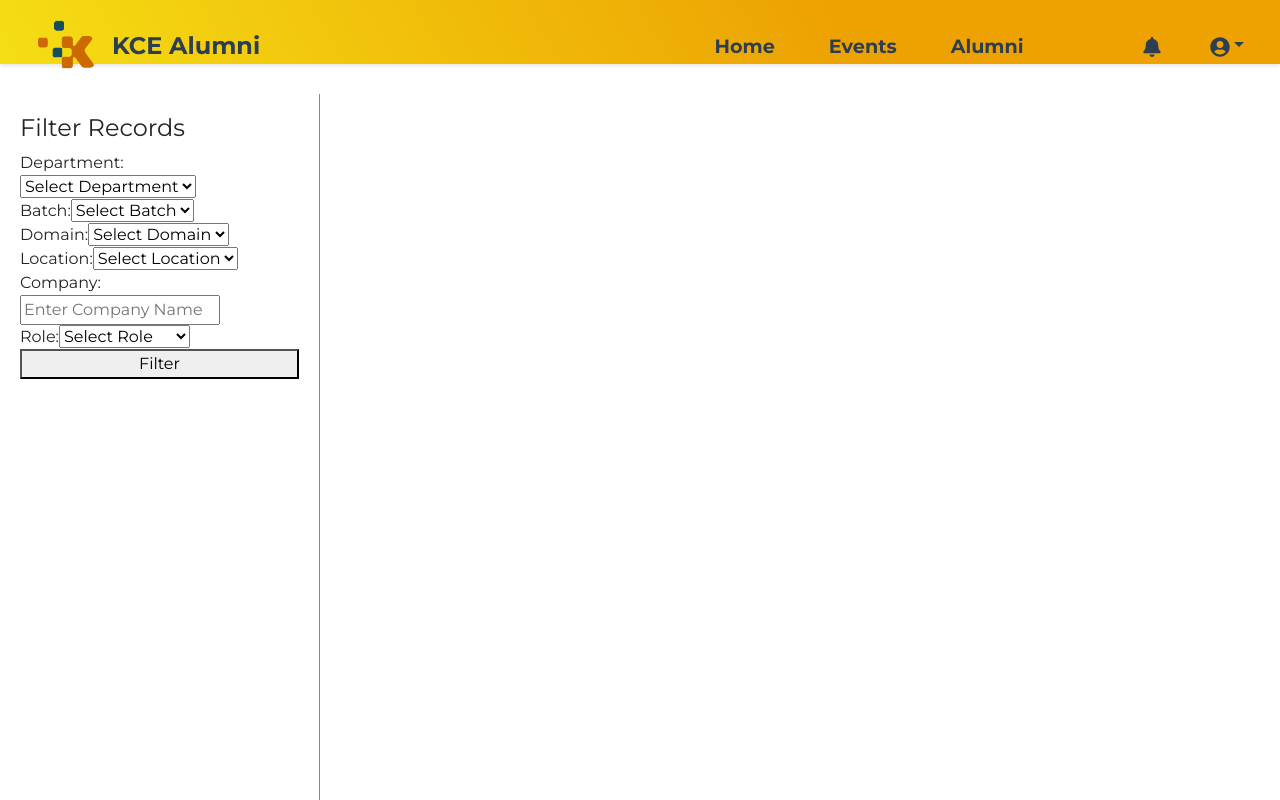
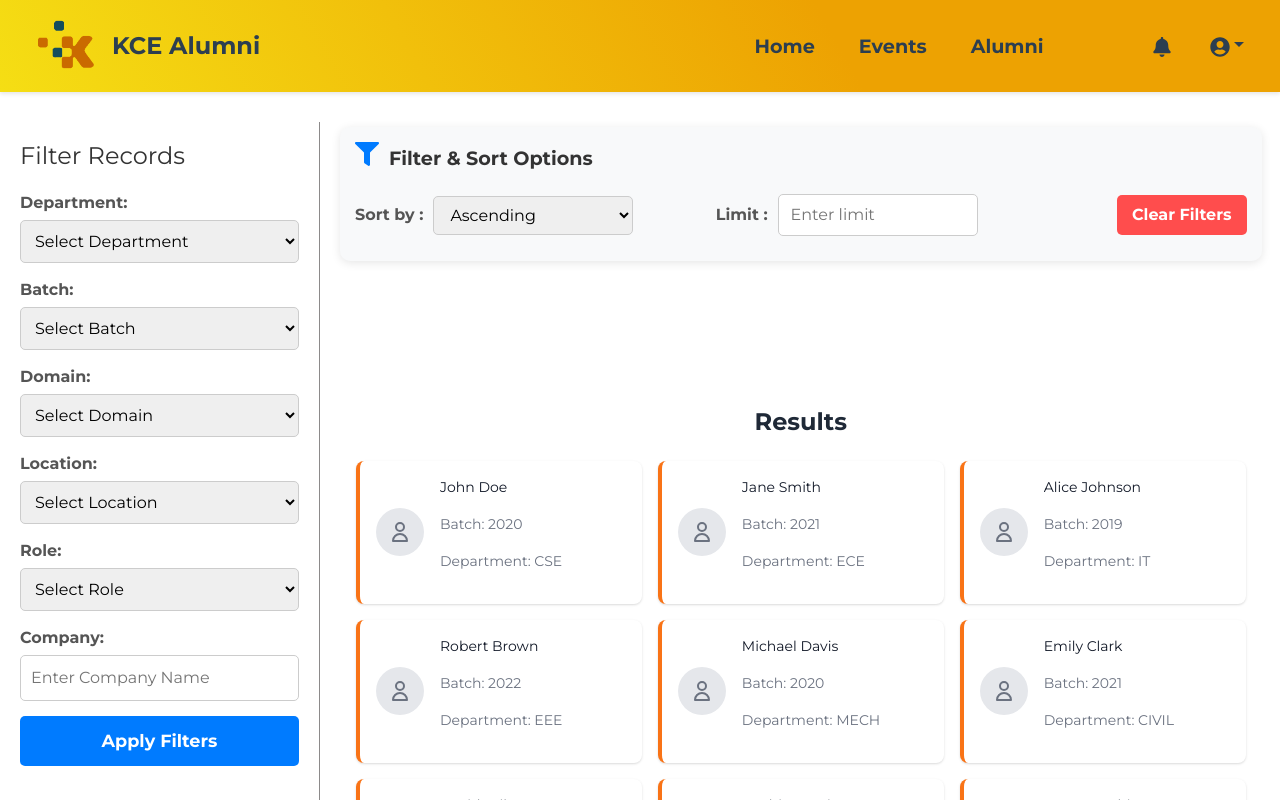
Before and after one commit to deepakkumar11022005/KCE-Alumni-Portal, a React (Vite) app in the folder client/: page / in a window 1280 px wide. Shown: the top 800 px of the page. Built offline with nearby package versions, Linux system fonts and the light colour scheme.

Commit message:
filter design

```diff
--- a/client/src/components/Common/NavBar.css
+++ b/client/src/components/Common/NavBar.css
@@ -8,7 +8,7 @@
   position: relative;
   z-index: 999;
   width: 100%;
-  height: 8vh;
+  /* height: 8vh; */
 }
 
 /* Navbar inner container */
@@ -56,7 +56,7 @@
   padding-left: 0;
   margin-left: auto;
   margin-top: 1rem;
-  gap: 30px;
+  gap: 20px;
   /* font-size: 1.9rem; */
 }
 
--- a/client/src/components/Filter/FilterAndSort.css
+++ b/client/src/components/Filter/FilterAndSort.css
@@ -1,23 +1,25 @@
 /* FilterAndSort.css */
 
 .filter-and-sort {
-    width: 100%;
-    padding: 10px 20px;
-    /* background-color: #ffffff; */
-    /* box-shadow: 0 2px 10px rgba(0, 0, 0, 0.1); */
-    box-sizing: border-box;
+    width: 72vw;
+    max-width: 1200px;
+    margin: 0 auto 20px;
+    padding: 15px;
+    background-color: #f8f9fa;
     border-radius: 10px;
+    box-shadow: 0 2px 10px rgba(0, 0, 0, 0.1);
     display: flex;
+    flex-wrap: wrap;
     align-items: center;
     justify-content: space-between;
-    flex-wrap: wrap;
-    margin-bottom: 20px;
+    box-sizing: border-box;
 }
 
 .top-bar {
     display: flex;
     align-items: center;
-    margin-right: auto;
+    margin-bottom: 10px;
+    width: 100%;
 }
 
 .filter-icon {
@@ -35,27 +37,28 @@
 .sort-group, .limit-group {
     display: flex;
     align-items: center;
-    margin-right: 15px;
+    margin: 10px 15px 10px 0;
+    flex-grow: 1;
 }
 
-.sort-group label,
-.limit-group label {
+.sort-group label, .limit-group label {
     margin-right: 10px;
     font-weight: bold;
     color: #555;
+    white-space: nowrap;
 }
 
-.sort-group select,
-.limit-group input {
-    padding: 5px 10px;
+.sort-group select, .limit-group input {
+    padding: 8px 12px;
     border-radius: 5px;
     border: 1px solid #ccc;
     font-size: 1em;
     transition: border 0.3s ease;
+    flex-grow: 1;
+    max-width: 200px;
 }
 
-.sort-group select:focus,
-.limit-group input:focus {
+.sort-group select:focus, .limit-group input:focus {
     border-color: #007bff;
     outline: none;
 }
@@ -69,8 +72,52 @@
     cursor: pointer;
     font-weight: bold;
     transition: background-color 0.3s ease;
+    margin-left: auto;
 }
 
 .clear-btn:hover {
     background-color: #cc0000;
 }
+
+@media (max-width: 1200px){
+
+}
+@media (max-width: 768px) {
+    .filter-and-sort {
+        flex-direction: column;
+        align-items: stretch;
+    }
+
+    .sort-group, .limit-group {
+        width: 100%;
+        margin-right: 0;
+    }
+
+    .sort-group select, .limit-group input {
+        max-width: none;
+    }
+
+    .clear-btn {
+        margin-top: 15px;
+        align-self: flex-end;
+    }
+}
+
+@media (max-width: 480px) {
+    .top-bar {
+        justify-content: center;
+    }
+
+    .sort-group, .limit-group {
+        flex-direction: column;
+        align-items: flex-start;
+    }
+
+    .sort-group label, .limit-group label {
+        margin-bottom: 5px;
+    }
+
+    .clear-btn {
+        width: 100%;
+    }
+}
--- a/client/src/components/Filter/FilterAndSort.jsx
+++ b/client/src/components/Filter/FilterAndSort.jsx
@@ -31,14 +31,14 @@ const FilterAndSort = ({ onSort, onLimitChange, onClear }) => {
                 <span className="top-bar-title">Filter & Sort Options</span>
             </div>
             <div className="sort-group">
-                <label>Sort by:</label>
+                <label>Sort by :</label>
                 <select value={sortOrder} onChange={handleSortChange}>
                     <option value="ascending">Ascending</option>
                     <option value="descending">Descending</option>
                 </select>
             </div>
             <div className="limit-group">
-                <label>Limit:</label>
+                <label>Limit :</label>
                 <input
                     type="number"
                     value={limit}
--- a/client/src/components/Filter/FilterBar.css
+++ b/client/src/components/Filter/FilterBar.css
@@ -1,51 +1,80 @@
-/* Default FilterComponent Styles */
 .filter-component {
     width: 25vw;
     padding: 20px;
     height: 100vh;
-    margin: 0;
     box-sizing: border-box;
     display: flex;
     flex-direction: column;
     border-right: 1px solid rgb(140, 138, 138);
-    animation: fadeIn 0.5s ease-in-out;
-    background-color: #ffffff; /* Ensure background is visible */
-    z-index: 999; /* Ensure it stays on top */
+    background-color: #ffffff;
+    z-index: 999;
+    transition: transform 0.3s ease-in-out;
 }
 
-/* Icon Bar Styles */
+.filter-component h4 {
+    margin-bottom: 20px;
+    font-size: 1.5em;
+    color: #333;
+}
+
+.filter-group {
+    margin-bottom: 15px;
+    width: 100%;
+}
+
+.filter-group label {
+    display: block;
+    margin-bottom: 5px;
+    font-weight: bold;
+    color: #555;
+}
+
+.filter-group select,
+.filter-group input {
+    width: 100%;
+    padding: 10px;
+    box-sizing: border-box;
+    border-radius: 5px;
+    border: 1px solid #ccc;
+    font-size: 1em;
+}
+
+.filter-btn {
+    width: 100%;
+    padding: 12px;
+    background-color: #007bff;
+    color: white;
+    border: none;
+    border-radius: 5px;
+    cursor: pointer;
+    font-size: 1.1em;
+    font-weight: bold;
+}
+
 .filter-toggle {
     display: none;
     position: fixed;
-    left: 10px;
-    top: 9vh;
-    z-index: 1000;
-    background-color: #007bff;
+    top: 100px;
+    left: 20px;
+    background-color: #0056b3;
     border-radius: 50%;
     width: 50px;
     height: 50px;
-    display: flex;
     justify-content: center;
     align-items: center;
     color: white;
-    font-size: 1.5em;
+    font-size: 1.2em;
+    border: none;
     cursor: pointer;
-    transition: background-color 0.3s ease;
+    z-index: 1000;
 }
 
-.filter-toggle:hover {
-    background-color: #0056b3;
-}
-
-/* Media Query for Responsive Design */
-@media (max-width: 820px) {
+@media (max-width: 1200px) {
     .filter-component {
         position: fixed;
         left: 0;
         top: 0;
         transform: translateX(-100%);
-        transition: transform 0.3s ease-in-out;
-        width: 75vw; /* Adjust the width when visible on smaller screens */
     }
 
     .filter-component.show {
@@ -56,3 +85,9 @@
         display: flex;
     }
 }
+
+@media (max-width: 768px) {
+    .filter-component {
+        width: 100%;
+    }
+}
--- a/client/src/components/Filter/FilterBar.jsx
+++ b/client/src/components/Filter/FilterBar.jsx
@@ -1,4 +1,5 @@
 import React, { useState, useEffect } from 'react';
+import { FaTimes, FaFilter } from 'react-icons/fa';
 import './FilterBar.css';
 
 const FilterBar = ({ onFilter }) => {
@@ -8,11 +9,11 @@ const FilterBar = ({ onFilter }) => {
         domain: '',
         location: '',
         company: '',
-        role: '' // employer or entrepreneur
+        role: ''
     });
 
     const [showFilter, setShowFilter] = useState(false);
-    const [isSmallScreen, setIsSmallScreen] = useState(false);
+    const [windowWidth, setWindowWidth] = useState(window.innerWidth);
 
     const handleChange = (e) => {
         const { name, value } = e.target;
@@ -24,6 +25,9 @@ const FilterBar = ({ onFilter }) => {
 
     const handleFilter = () => {
         onFilter(filters);
+        if (windowWidth < 768) {
+            setShowFilter(false);
+        }
     };
 
     const toggleFilterBar = () => {
@@ -31,60 +35,34 @@ const FilterBar = ({ onFilter }) => {
     };
 
     useEffect(() => {
-        const checkScreenSize = () => {
-            setIsSmallScreen(window.innerWidth < 820);
-        };
+        const handleResize = () => setWindowWidth(window.innerWidth);
+        window.addEventListener('resize', handleResize);
+        return () => window.removeEventListener('resize', handleResize);
+    }, []);
 
-        checkScreenSize();
-        window.addEventListener('resize', checkScreenSize);
-
-        return () => window.removeEventListener('resize', checkScreenSize);
-    }, []);
+    const filterOptions = [
+        { name: 'department', label: 'Department', options: ['CSE', 'ECE', 'EEE'] },
+        { name: 'batch', label: 'Batch', options: ['2020', '2021', '2022'] },
+        { name: 'domain', label: 'Domain', options: ['Software', 'Hardware', 'Research'] },
+        { name: 'location', label: 'Location', options: ['Chennai', 'Bangalore', 'Hyderabad'] },
+        { name: 'role', label: 'Role', options: ['Employer', 'Entrepreneur'] }
+    ];
 
     return (
         <>
-            <div className={`filter-component ${isSmallScreen && showFilter ? 'show' : ''}`}>
+            <div className={`filter-component ${showFilter ? 'show' : ''}`}>
                 <h4>Filter Records</h4>
-                <div className="filter-group">
-                    <label>Department:</label>
-                    <select name="department" value={filters.department} onChange={handleChange}>
-                        <option value="">Select Department</option>
-                        <option value="CSE">CSE</option>
-                        <option value="ECE">ECE</option>
-                        <option value="EEE">EEE</option>
-                        {/* Add more departments as needed */}
-                    </select>
-                </div>
-                <div className="filter-group">
-                    <label>Batch:</label>
-                    <select name="batch" value={filters.batch} onChange={handleChange}>
-                        <option value="">Select Batch</option>
-                        <option value="2020">2020</option>
-                        <option value="2021">2021</option>
-                        <option value="2022">2022</option>
-                        {/* Add more batches as needed */}
-                    </select>
-                </div>
-                <div className="filter-group">
-                    <label>Domain:</label>
-                    <select name="domain" value={filters.domain} onChange={handleChange}>
-                        <option value="">Select Domain</option>
-                        <option value="Software">Software</option>
-                        <option value="Hardware">Hardware</option>
-                        <option value="Research">Research</option>
-                        {/* Add more domains as needed */}
-                    </select>
-                </div>
-                <div className="filter-group">
-                    <label>Location:</label>
-                    <select name="location" value={filters.location} onChange={handleChange}>
-                        <option value="">Select Location</option>
-                        <option value="Chennai">Chennai</option>
-                        <option value="Bangalore">Bangalore</option>
-                        <option value="Hyderabad">Hyderabad</option>
-                        {/* Add more locations as needed */}
-                    </select>
-                </div>
+                {filterOptions.map(({ name, label, options }) => (
+                    <div className="filter-group" key={name}>
+                        <label>{label}:</label>
+                        <select name={name} value={filters[name]} onChange={handleChange}>
+                            <option value="">Select {label}</option>
+                            {options.map(option => (
+                                <option key={option} value={option}>{option}</option>
+                            ))}
+                        </select>
+                    </div>
+                ))}
                 <div className="filter-group">
                     <label>Company:</label>
                     <input
@@ -95,23 +73,12 @@ const FilterBar = ({ onFilter }) => {
                         placeholder="Enter Company Name"
                     />
                 </div>
-                <div className="filter-group">
-                    <label>Role:</label>
-                    <select name="role" value={filters.role} onChange={handleChange}>
-                        <option value="">Select Role</option>
-                        <option value="Employer">Employer</option>
-                        <option value="Entrepreneur">Entrepreneur</option>
-                    </select>
-                </div>
-                <button className="filter-btn" onClick={handleFilter}>Filter</button>
+                <button className="filter-btn" onClick={handleFilter}>Apply Filters</button>
             </div>
 
-            {/* Toggle Button for Filter Bar */}
-            {isSmallScreen && (
-                <div className="filter-toggle" onClick={toggleFilterBar}>
-                    <i className={`fas ${showFilter ? 'fa-times' : 'fa-filter'}`}></i>
-                </div>
-            )}
+            <button className={`filter-toggle ${showFilter ? 'show' : ''}`} onClick={toggleFilterBar}>
+                {showFilter ? <FaTimes /> : <FaFilter />}
+            </button>
         </>
     );
 };
--- a/client/src/components/Filter/FilterPage.css
+++ b/client/src/components/Filter/FilterPage.css
@@ -1,9 +1,11 @@
-/* Filter.css */
+
 .filter-page {
     display: flex;
     flex-direction: column;
-    min-height: 100vh;
+    height: 100vh;
     margin-top: 30px;
+    position: relative;
+    width: 100%;
 
   }
 
@@ -17,6 +19,14 @@
     padding: 20px;
     overflow-y: auto;
   }
+  .filter-and-sort {
+
+
+    position: absolute;
+    top: 5px;
+    /* background-color: aqua; */
+  }
+
 
   @media (max-width: 900px) {
     .filter-content {
--- a/client/src/components/Filter/FilterPage.jsx
+++ b/client/src/components/Filter/FilterPage.jsx
@@ -15,8 +15,8 @@ const Filter = () => {
       <div className="filter-content">
         <FilterBar showFilterBar={showFilterBar} toggleFilterBar={toggleFilterBar} />
         <div className="main-content">
-          {/* <FilterAndSort /> */}
-          {/* <FilterResults /> */}
+          <FilterAndSort />
+          <FilterResults />
         </div>
       </div>
 
--- a/client/src/components/Filter/FilterResults.css
+++ b/client/src/components/Filter/FilterResults.css
@@ -1,103 +1,125 @@
-/* Container for the filter results */
-.filter-results {
-  width: 100%;
-  padding: 20px;
-  background-color: #ffffff;
-  box-shadow: 0 4px 15px rgba(0, 0, 0, 0.1);
-  border-radius: 10px;
-  margin-top: 20px;
-  margin-left: auto;
-  margin-right: auto;
-  box-sizing: border-box;
+/* FilterResults.css */
+
+.filter-results-container {
+  width: 72vw;
+  max-width: 1280px;
+  margin: 0 auto;
+  padding: 1rem;
+  position: relative;
+  height: calc(100vh - 70px);
   overflow-y: auto;
-  max-height: calc(100vh - 150px);
-  display: grid;
-  grid-template-columns: repeat(2, 1fr); /* 2 columns layout */
-  gap: 20px; /* Space between the result bars */
+  position: relative;
+  top: 250px;
 }
 
-/* Header for the filter results */
-.filter-results h3 {
-  grid-column: span 2; /* Ensure the title spans both columns */
-  /* margin-bottom: 20px; */
-  font-size: 1.6em;
-  color: #333;
+.filter-results-title {
+  font-size: 1.5rem;
+  font-weight: 600;
   text-align: center;
-  font-weight: 400;
-  /* text-transform: uppercase; */
-  /* border-bottom: 2px solid #ddd; Bottom border for a formal look */
-  /* padding-bottom: 10px; */
+  margin-bottom: 1.5rem;
+  color: #1f2937;
 }
 
-/* Each result bar */
-.result-bar {
+.filter-results-grid {
+  display: grid;
+  grid-template-columns: repeat(auto-fill, minmax(250px, 1fr));
+  gap: 1rem;
+}
+
+.result-card {
+  background-color: white;
+  cursor: pointer;
+  border-radius: 0.5rem;
+  box-shadow: 0 1px 3px 0 rgba(0, 0, 0, 0.1), 0 1px 2px 0 rgba(0, 0, 0, 0.06);
+  overflow: hidden;
+  border-left: 4px solid #f97316;
+  transition: box-shadow 0.3s ease;
+}
+
+.result-card:hover {
+  box-shadow: 0 4px 6px -1px rgba(0, 0, 0, 0.4), 0 2px 4px -1px rgba(0, 0, 0, 0.06);
+}
+
+.result-card-content {
+  padding: 1rem;
   display: flex;
   align-items: center;
-  cursor: pointer;
-  padding: 15px;
-  background-color: #f9f9f9;
-  border-radius: 8px;
-  box-shadow: 0 2px 5px rgba(0, 0, 0, 0.1);
-  transition: background-color 0.3s ease, box-shadow 0.3s ease;
-  border-left: 5px solid orange; /* Blue accent line for formality */
+  gap: 1rem;
 }
 
-/* Hover effect for the result bar */
-.result-bar:hover {
-  background-color: #f1f1f1;
-  box-shadow: 0 4px 10px rgba(0, 0, 0, 0.15); /* Slight lift on hover */
+.result-icon-container {
+  flex-shrink: 0;
 }
 
-/* Container for the icon or image */
-.result-img-container {
-  flex-shrink: 0;
-  width: 50px;
-  height: 50px;
+.result-icon {
+  width: 3rem;
+  height: 3rem;
+  background-color: #e5e7eb;
+  border-radius: 50%;
   display: flex;
   align-items: center;
   justify-content: center;
-  border-radius: 50%;
-  background-color: rgb(211, 209, 209); /* Blue background for the icon */
-  color: white;
-  font-size: 1.2em;
-  margin-right: 15px;
 }
 
-/* Container for the result information */
-.result-info {
-  display: flex;
-  flex-direction: column;
-  justify-content: center;
+.result-icon svg {
+  width: 1.5rem;
+  height: 1.5rem;
+  color: #6b7280;
 }
 
-/* Name in the result bar */
-.result-name {
-  font-size: 1.2em;
-  font-weight: 600;
-  color: #333;
-  margin-bottom: 3px;
+.result-info {
+  flex: 1;
+  min-width: 0;
 }
 
-/* Batch information in the result bar */
-.result-batch,
-.result-department {
-  font-size: 0.9em;
-  color: #666;
+.result-name {
+  font-size: 0.875rem;
+  font-weight: 500;
+  color: #111827;
+  white-space: nowrap;
+  overflow: hidden;
+  text-overflow: ellipsis;
 }
 
-/* Subtle slide-in animation for the result bars */
-.result-bar {
-  animation: slideIn 0.5s ease-out;
+.result-detail {
+  font-size: 0.875rem;
+  color: #6b7280;
+  white-space: nowrap;
+  overflow: hidden;
+  text-overflow: ellipsis;
 }
 
-/* Slide-in animation */
-@keyframes slideIn {
-  from {
-      transform: translateY(10px);
-      opacity: 0;
+.no-results {
+  text-align: center;
+  grid-column: 1 / -1;
+  color: #6b7280;
+}
+
+@media (max-width: 768px) {
+  .filter-results-container {
+      padding: 1rem 0.5rem;
   }
-  to {
-      transform: translateY(0);
-      opacity: 1;
+
+  .filter-results-grid {
+      grid-template-columns: repeat(auto-fill, minmax(200px, 1fr));
   }
 }
+
+@media (max-width: 480px) {
+  .filter-results-container {
+      height: calc(100vh - 170px);
+  }
+
+  .filter-results-grid {
+      grid-template-columns: 1fr;
+  }
+
+  .result-card-content {
+      flex-direction: column;
+      text-align: center;
+  }
+
+  .result-info {
+      width: 100%;
+  }
+}
--- a/client/src/components/Filter/FilterResults.jsx
+++ b/client/src/components/Filter/FilterResults.jsx
@@ -3,37 +3,45 @@ import './FilterResults.css';
 
 const FilterResults = () => {
     const results = [
-        { image: 'https://via.placeholder.com/50', name: 'John Doe', batch: '2020', department: 'CSE' },
-        { image: 'https://via.placeholder.com/50', name: 'Jane Smith', batch: '2021', department: 'ECE' },
-        { image: 'https://via.placeholder.com/50', name: 'Alice Johnson', batch: '2019', department: 'IT' },
-        { image: 'https://via.placeholder.com/50', name: 'Robert Brown', batch: '2022', department: 'EEE' },
-        { image: 'https://via.placeholder.com/50', name: 'Michael Davis', batch: '2020', department: 'MECH' },
-        { image: 'https://via.placeholder.com/50', name: 'Emily Clark', batch: '2021', department: 'CIVIL' },
-        { image: 'https://via.placeholder.com/50', name: 'David Wilson', batch: '2018', department: 'CSE' },
-        { image: 'https://via.placeholder.com/50', name: 'Sophia Martinez', batch: '2019', department: 'ECE' },
-        { image: 'https://via.placeholder.com/50', name: 'James Rodriguez', batch: '2020', department: 'IT' },
-        { image: 'https://via.placeholder.com/50', name: 'Olivia Garcia', batch: '2021', department: 'EEE' },
+        { name: 'John Doe', batch: '2020', department: 'CSE' },
+        { name: 'Jane Smith', batch: '2021', department: 'ECE' },
+        { name: 'Alice Johnson', batch: '2019', department: 'IT' },
+        { name: 'Robert Brown', batch: '2022', department: 'EEE' },
+        { name: 'Michael Davis', batch: '2020', department: 'MECH' },
+        { name: 'Emily Clark', batch: '2021', department: 'CIVIL' },
+        { name: 'David Wilson', batch: '2018', department: 'CSE' },
+        { name: 'Sophia Martinez', batch: '2019', department: 'ECE' },
+        { name: 'James Rodriguez', batch: '2020', department: 'IT' },
+        { name: 'Olivia Garcia', batch: '2021', department: 'EEE' },
     ];
 
     return (
-        <div className="filter-results">
-            <h3>Results</h3>
+        <div className="filter-results-container">
+            <h3 className="filter-results-title">Results</h3>
+            <div className="filter-results-grid">
                 {results.length > 0 ? (
                     results.map((result, index) => (
-                    <div key={index} className="result-bar">
-                        <div className="result-img-container">
-                            <i className="fas fa-phone-alt"></i>
+                        <div key={index} className="result-card">
+                            <div className="result-card-content">
+                                <div className="result-icon-container">
+                                    <div className="result-icon">
+                                        <svg xmlns="http://www.w3.org/2000/svg" fill="none" viewBox="0 0 24 24" stroke="currentColor">
+                                            <path strokeLinecap="round" strokeLinejoin="round" strokeWidth={2} d="M16 7a4 4 0 11-8 0 4 4 0 018 0zM12 14a7 7 0 00-7 7h14a7 7 0 00-7-7z" />
+                                        </svg>
+                                    </div>
                                 </div>
                                 <div className="result-info">
-                            <h4 className="result-name">{result.name}</h4>
-                            <p className="result-batch">Batch: {result.batch}</p>
-                            <p className="result-department">Department: {result.department}</p>
+                                    <p className="result-name">{result.name}</p>
+                                    <p className="result-detail">Batch: {result.batch}</p>
+                                    <p className="result-detail">Department: {result.department}</p>
+                                </div>
                             </div>
                         </div>
                     ))
                 ) : (
-                <p>No results found.</p>
+                    <p className="no-results">No results found.</p>
                 )}
+            </div>
         </div>
     );
 };
```
Lines whose indentation alone changed are shown as unchanged.
